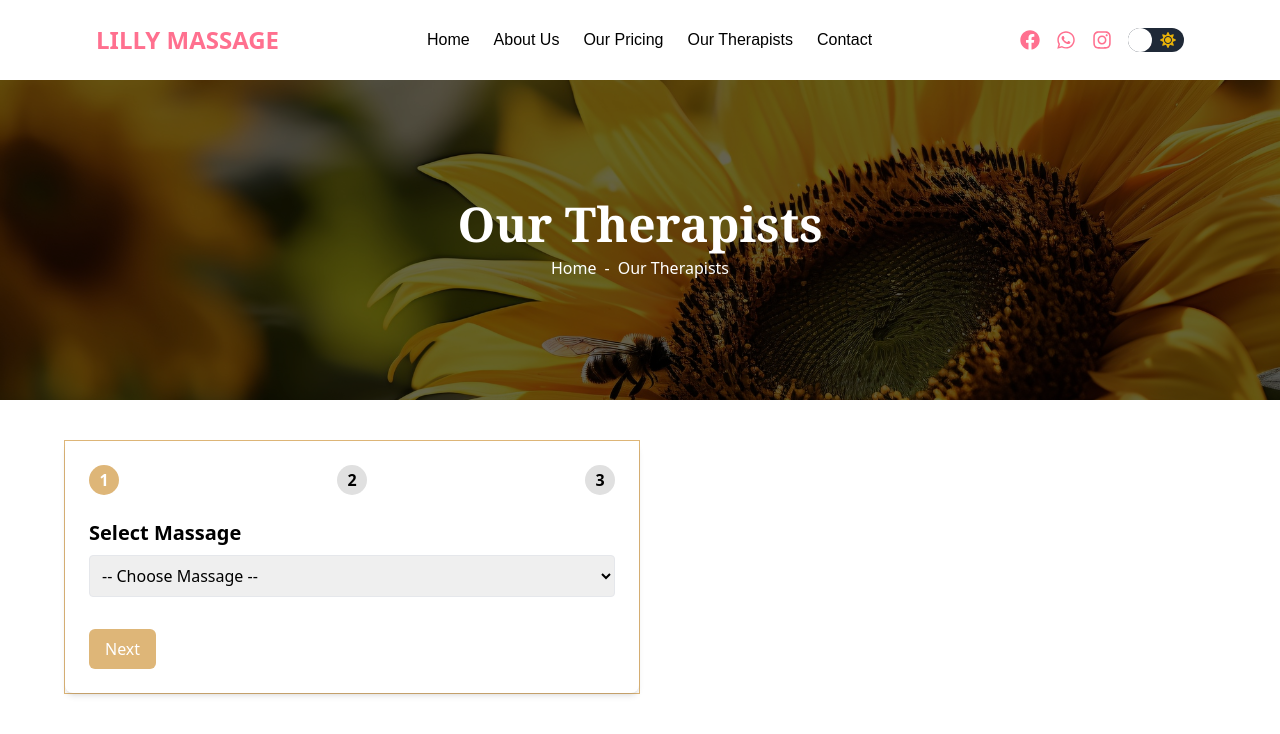
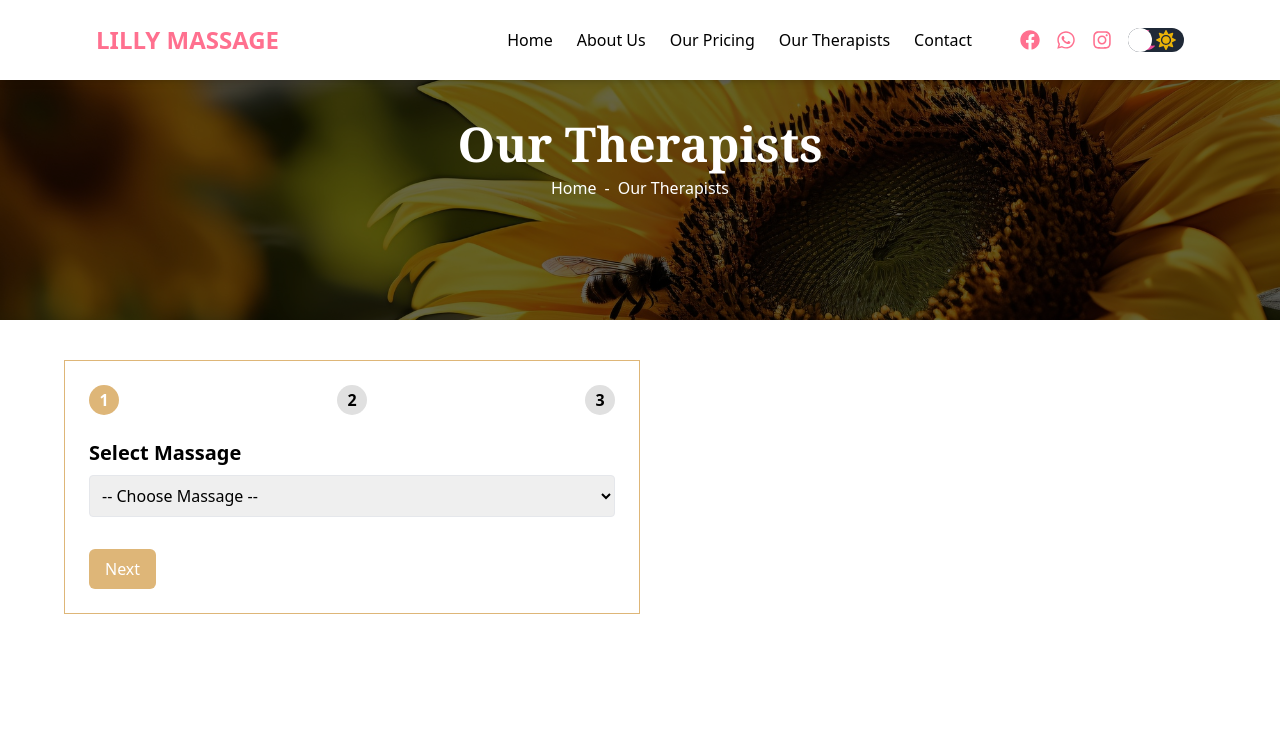
Before and after one commit to karankathait/lilly-massage-bangkok, a Next.js app: page /booking in a window 1280 px wide. Shown: the top 734 px of the page. Built offline with nearby package versions, Linux system fonts and the light colour scheme.

Commit message:
deployment commit

```diff
--- a/src/components/Booking.jsx
+++ b/src/components/Booking.jsx
@@ -82,7 +82,7 @@ const Booking = () => {
         )}
 
         <div className="w-full md:w-1/2 border border-[#DEB678]">
-          <form onSubmit={handleSubmit} className="shadow-md rounded-lg p-6">
+          <form onSubmit={handleSubmit} className="p-6">
             <div className="mb-6">
               <div className="flex justify-between">
                 <div className={`step ${currentStep === 1 ? "active" : ""}`}>
--- a/src/components/DarkModeToogle.jsx
+++ b/src/components/DarkModeToogle.jsx
@@ -75,7 +75,7 @@ const DarkModeToggle = () => {
       />
       <label
         htmlFor="checkbox"
-        className="flex items-center cursor-pointer w-14 h-6 bg-gray-800 dark:bg-gray-300 rounded-full p- relative"
+        className="flex items-center justify-between cursor-pointer w-14 h-6 bg-gray-800 dark:bg-gray-300 rounded-full p- relative"
       >
         <FaMoon className="text-pink-500 absolute left-2 top-1/2 transform -translate-y-1/2" />
         <FaSun className="text-yellow-500 absolute right-2 top-1/2 transform -translate-y-1/2" />
--- a/src/components/Navbar.jsx
+++ b/src/components/Navbar.jsx
@@ -11,7 +11,7 @@ import {
 import DarkModeToggle from "@/components/DarkModeToogle.jsx";
 
 const Navbar = () => {
-  const [isOpen, setIsOpen] = useState(true); // Default to closed
+  const [isOpen, setIsOpen] = useState(false); // Default to closed
   const router = useRouter();
 
   const toggleMenu = () => {
@@ -21,19 +21,16 @@ const Navbar = () => {
   const isActive = (path) => router.pathname === path;
 
   return (
-    // <nav className="absolute top-0 left-0 w-full z-10 bg-black bg-opacity-50">
-    <nav className="w-full z-10 bg-white dark:bg-black ">
-      <div className="max-w-6xl mx-auto h-20 flex items-center justify-between px-8 py-4">
-        {/* Logo */}
+    <nav className="fixed top-0 left-0 z-50 w-full z-10 bg-white dark:bg-black shadow-md">
+      <div className="max-w-6xl mx-auto h-20 flex items-center justify-between px-8">
+        {/* Logo (left-aligned on mobile) */}
         <div className="text-2xl font-semibold text-[#FF708F] dark:text-[#DEB678]">
           LILLY MASSAGE
         </div>
 
-        {/* Hamburger Icon (Mobile) */}
+        {/* Hamburger Icon (Mobile - right-aligned) */}
         <div
-          className={`md:hidden text-white text-3xl cursor-pointer transform transition-transform duration-300 ${
-            isOpen ? "rotate-90" : "rotate-0"
-          }`}
+          className="md:hidden text-3xl cursor-pointer text-[#FF708F] dark:text-[#DEB678]"
           onClick={toggleMenu}
         >
           {isOpen ? <FaTimes /> : <FaBars />}
@@ -41,20 +38,18 @@ const Navbar = () => {
 
         {/* Nav Links */}
         <div
-          className={`md:flex space-x-6 items-center absolute md:relative md:top-0 top-16 left-0 w-full md:w-auto bg-[#00000080] bg-opacity-90 md:bg-transparent overflow-hidden transition-all duration-500 ease-in-out transform ${
-            isOpen
-              ? "max-h-screen opacity-100"
-              : "max-h-0 opacity-0 md:opacity-100"
+          className={`md:flex md:items-center md:space-x-6 absolute md:static left-0 top-20 md:top-auto w-full md:w-auto bg-white dark:bg-black md:bg-transparent dark:bg-opacity-80 transition-all duration-300 ease-in-out transform ${
+            isOpen ? "opacity-100" : "opacity-0 md:opacity-100 md:flex"
           }`}
         >
-          <ul className="josefin-sans-font flex flex-col md:flex-row md:space-x-6 p-6 md:p-0 space-y-4 md:space-y-0">
+          <ul className="flex flex-col md:flex-row md:space-x-6 space-y-6 md:space-y-0 md:items-center p-6 md:p-0">
             <li className="transition-colors duration-300">
               <Link
                 href="/"
                 className={`${
                   isActive("/")
                     ? "text-[#FF708F] dark:text-[#DEB678]"
-                    : "text-black dark:text-white hover:text-[#DEB678]"
+                    : "text-black dark:text-white hover:text-[#FF708F] dark:hover:text-[#DEB678]"
                 }`}
               >
                 Home
@@ -67,7 +62,7 @@ const Navbar = () => {
                 className={`${
                   isActive("/about")
                     ? "text-[#FF708F] dark:text-[#DEB678]"
-                    : "text-black dark:text-white hover:text-[#DEB678]"
+                    : "text-black dark:text-white hover:text-[#FF708F] dark:hover:text-[#DEB678]"
                 }`}
               >
                 About Us
@@ -80,19 +75,20 @@ const Navbar = () => {
                 className={`${
                   isActive("/massage-price")
                     ? "text-[#FF708F] dark:text-[#DEB678]"
-                    : "text-black dark:text-white hover:text-[#DEB678]"
+                    : "text-black dark:text-white hover:text-[#FF708F] dark:hover:text-[#DEB678]"
                 }`}
               >
                 Our Pricing
               </Link>
             </li>
+
             <li className="transition-colors duration-300">
               <Link
                 href="/our-therapists"
                 className={`${
                   isActive("/our-therapists")
                     ? "text-[#FF708F] dark:text-[#DEB678]"
-                    : "text-black dark:text-white hover:text-[#DEB678]"
+                    : "text-black dark:text-white hover:text-[#FF708F] dark:hover:text-[#DEB678]"
                 }`}
               >
                 Our Therapists
@@ -105,34 +101,50 @@ const Navbar = () => {
                 className={`${
                   isActive("/contact")
                     ? "text-[#FF708F] dark:text-[#DEB678]"
-                    : "text-black dark:text-white hover:text-[#DEB678]"
+                    : "text-black dark:text-white hover:text-[#FF708F] dark:hover:text-[#DEB678]"
                 }`}
               >
                 Contact
               </Link>
             </li>
+            <li>
+              {isOpen && (
+                <div className="flex items-center justify-around">
+                  <div className="flex space-x-4 text-xl">
+                    <Link href="#">
+                      <FaFacebook className="text-[#FF708F] dark:text-[#EFC481] hover:text-[#DEB678] transition-colors duration-300" />
+                    </Link>
+                    <Link href="#">
+                      <FaWhatsapp className="text-[#FF708F] dark:text-[#EFC481] hover:text-[#DEB678] transition-colors duration-300" />
+                    </Link>
+                    <Link href="#">
+                      <FaInstagram className="text-[#FF708F] dark:text-[#EFC481] hover:text-[#DEB678] transition-colors duration-300" />
+                    </Link>
+                  </div>
+                  <DarkModeToggle />
+                </div>
+              )}
+            </li>
           </ul>
-        </div>
 
-        {/* Social Icons */}
-        <div
-          className={`flex items-center space-x-4 md:static absolute md:top-0 right-8 md:right-0 top-20 transition-all duration-500 ease-in-out transform ${
-            isOpen ? "opacity-100" : "opacity-0 md:opacity-100"
-          }`}
-        >
-          <Link href="#">
-            <FaFacebook className="text-[#FF708F] dark:text-[#EFC481] text-xl" />
-          </Link>
-          <Link href="#">
-            <FaWhatsapp className="text-[#FF708F] dark:text-[#EFC481] text-xl" />
-          </Link>
-          <Link href="#">
-            <FaInstagram className="text-[#FF708F] dark:text-[#EFC481] text-xl" />
-          </Link>
+          {/* Social Icons (only on larger screens) */}
+          <div className="hidden md:flex items-center space-x-4 text-xl transition-all duration-300 ease-in-out">
+            <Link href="#">
+              <FaFacebook className="text-[#FF708F] dark:text-[#EFC481] hover:text-[#DEB678] transition-colors duration-300" />
+            </Link>
+            <Link href="#">
+              <FaWhatsapp className="text-[#FF708F] dark:text-[#EFC481] hover:text-[#DEB678] transition-colors duration-300" />
+            </Link>
+            <Link href="#">
+              <FaInstagram className="text-[#FF708F] dark:text-[#EFC481] hover:text-[#DEB678] transition-colors duration-300" />
+            </Link>
 
-          <DarkModeToggle />
+            <DarkModeToggle />
+          </div>
         </div>
       </div>
+
+      {/* Social Icons and DarkModeToggle (Mobile - at the bottom of menu) */}
     </nav>
   );
 };
--- a/src/components/TestimonialsSection .jsx
+++ b/src/components/TestimonialsSection .jsx
@@ -47,7 +47,7 @@ const TestimonialsSection = () => {
 
   const settings = {
     dots: false,
-    arrows:false,
+    arrows: false,
     infinite: true,
     speed: 500,
     slidesToShow: 3,
@@ -58,8 +58,8 @@ const TestimonialsSection = () => {
   };
 
   return (
-    <div className="bg-slate-200 dark:bg-black w-full py-16">
-      <div className="max-w-6xl mx-auto bg-white dark:bg-black border dark:border-[#DEB678] p-8 rounded-3xl">
+    <div className="bg-slate-200 dark:bg-black w-full px-5 py-8">
+      <div className="max-w-6xl mx-auto bg-white dark:bg-black border dark:border-[#DEB678] p-5 md:p-8 rounded-3xl">
         <div className="grid grid-cols-1 lg:grid-cols-2 gap-8">
           {/* Left Section */}
           <div className="relative rounded-lg overflow-hidden">
--- a/src/components/TherepistList.jsx
+++ b/src/components/TherepistList.jsx
@@ -30,7 +30,7 @@ const TherepistList = () => {
               <button
                 onClick={() =>
                   router.push(
-                    `/booking/therapist=${therapist?.name}&id=${therapist.id}`
+                    `/booking?therapist=${therapist.name}&id=${therapist.id}`
                   )
                 }
                 className="mt-4 text-yellow-500 underline"
--- a/src/pages/about/index.jsx
+++ b/src/pages/about/index.jsx
@@ -4,6 +4,7 @@ import AboutUs1 from "@/components/AboutUs1.jsx";
 import Navbar from "@/components/Navbar.jsx";
 import OurHistory from "@/components/OurHistory.jsx"
 import WhyUs from "@/components/WhyUs.jsx"
+import Footer from "@/components/Footer.jsx"
 
 
 const index = () => {
@@ -17,6 +18,7 @@ const index = () => {
       <AboutUs1 />
       <WhyUs />
       <OurHistory />
+      <Footer />
     </>
   );
 };
--- a/src/pages/index.tsx
+++ b/src/pages/index.tsx
@@ -11,16 +11,18 @@ import HeroSection1 from "@/components/HeroSection1.jsx"
 import StatsSection from "@/components/StatsSection.jsx"
 import TestimonialsSection from "@/components/TestimonialsSection "
 import AboutUs1 from "@/components/AboutUs1"
+import MassagesSlider from "@/components/MassagesSLider"
 export default function Home() {
   return (
     <main>
       <Navbar />
       <HeroSection1 />
       <AboutUs1 />
+      <MassagesSlider />
       <TestimonialsSection />
       <ServicesSection />
       <Gallery />
-      <StatsSection />
+      {/* <StatsSection /> */}
       <PromoBanner />
       <WellnessTherapy />
       <Footer />
```
Also changed, not shown: src/components/Footer.jsx (+4 -4 lines), src/components/Header2.jsx (+7 -5 lines), src/components/MassagesSlider.jsx (added, +85 -0 lines), src/pages/our-therapists/index.jsx (+4 -3 lines).
